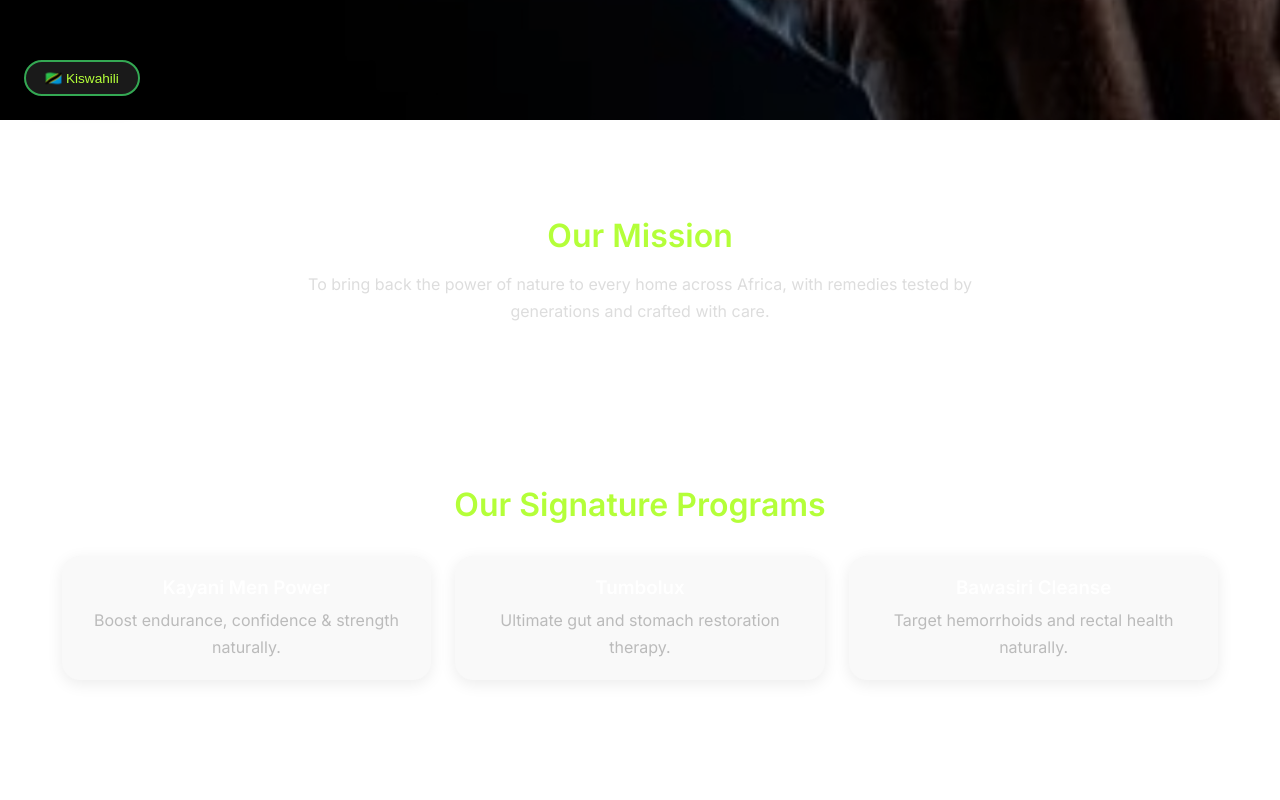
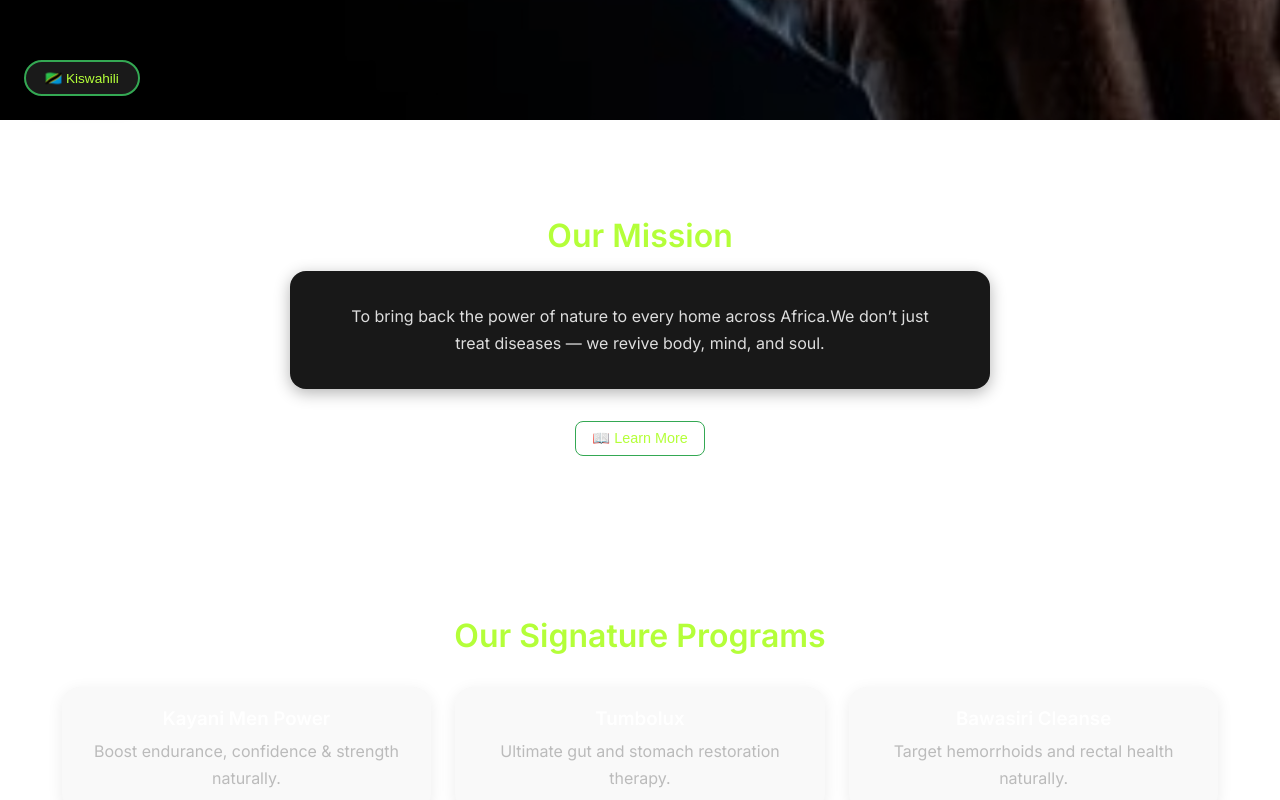
Before and after one commit to kayaniherbsgit/kilo-app, a React (Vite) app in the folder client/: page / in a window 1280 px wide. Shown: the part 680-1480 px from the top of the page. Built offline with nearby package versions, Linux system fonts and the light colour scheme; no server answers.

Commit message:
Dhamira Yetu

```diff
--- a/client/src/pages/Homepage.css
+++ b/client/src/pages/Homepage.css
@@ -160,6 +160,8 @@ html {
   color: #b4ff39;
 }
 
+
+
 .section p,
 .section blockquote {
   max-width: 700px;
@@ -281,3 +283,50 @@ html {
     width: 30%;
   }
 }
+
+.dhamira-text {
+  white-space: pre-wrap;
+  text-align: center;
+  line-height: 1.9;
+  font-size: 1rem;
+  color: #ddd;
+  max-width: 700px;
+  margin: 1.5rem auto 0;
+  font-family: 'Inter', sans-serif;
+  padding: 0 1rem;
+}
+
+.learn-more-btn {
+  margin-top: 1rem;
+  background: none;
+  color: #b4ff39;
+  border: 1px solid #34a853;
+  padding: 0.5rem 1rem;
+  border-radius: 8px;
+  font-size: 0.9rem;
+  cursor: pointer;
+  transition: all 0.3s ease;
+}
+
+.learn-more-btn:hover {
+  background-color: #1a1a1a;
+  color: white;
+}
+
+.mission-card {
+  background: #181818;
+  padding: 2rem;
+  border-radius: 16px;
+  box-shadow: 0 4px 16px rgba(0, 0, 0, 0.3);
+  max-width: 700px;
+  margin: 1rem auto;
+  text-align: center;
+}
+
+.dhamira-text {
+  white-space: pre-line;
+  color: #ddd;
+  line-height: 1.9;
+  font-size: 1rem;
+  margin-bottom: 0.5rem;
+}
--- a/client/src/pages/Homepage.jsx
+++ b/client/src/pages/Homepage.jsx
@@ -2,6 +2,7 @@ import React, { useState, useEffect } from 'react';
 import { motion } from 'framer-motion';
 import './Homepage.css';
 import logo from '../assets/kayani-logo.jpg';
+
 
 const content = {
   en: {
@@ -13,8 +14,12 @@ const content = {
     },
         mission: {
         title: 'Our Mission',
-      text: 'To bring back the power of nature to every home across Africa, with remedies tested by generations and crafted with care.',
+        short: `To bring back the power of nature to every home across Africa.We don’t just treat diseases — we revive body, mind, and soul.`,
+        more: `We’ve built a fortress of hope for all suffering physically or emotionally. We believe healing isn’t just in injections — it's in herbs, food, conversations, and belief. Kayani is more than medicine; it’s a lifestyle.
+
+        Welcome to the world of natural healing, where every challenge has a solution — in your language, through natural ingredients, and from the heart.`,
         },
+
     programs: {
       title: 'Our Signature Programs',
       items: [
@@ -39,16 +44,20 @@ const content = {
   },
 
   sw: {
-    nav: ['Dhamira', 'Programu', 'Ushuhuda', 'Jiunge'],
+    nav: ['Dhamira', 'Tiba', 'Ushuhuda', 'Jiunge'],
     hero: {
       title: 'Tiba Kwa Mimea Asili.',
       subtitle: '🌿 Jitibu Changamoto Zako Za Kiafya Kiasili Ukiwa Na Kayani Herbs',
-      button: 'Peruzi Tiba Zetu',
+      button: 'Angalia Tiba Zetu',
     },
   mission: {
-      title: 'Dhamira Yetu',
-      text: 'Kurudisha nguvu ya tiba za asili katika kila nyumba barani Afrika, kwa kutumia maarifa ya vizazi.',
+  title: '🌿 Dhamira Yetu',
+  short: `Tunarudisha nguvu ya tiba ya asili, moja kwa moja kutoka kwa mizizi ya mababu hadi kizazi cha leo. Hatutibu tu magonjwa – tunafufua mwili, akili, na roho.`,
+  more: `Tumejenga ngome ya matumaini kwa wote wanaoteseka kimwili au kihisia. Tunaamini tiba haiko kwenye sindano tu – ipo kwenye mimea, chakula, mazungumzo, na imani. Kayani ni zaidi ya dawa; ni mtindo wa maisha.
+
+Karibu katika ulimwengu wa tiba mbadala, ambapo kila tatizo lina suluhisho lake – kwa lugha ya asili, kwa viungo vya asili, na kwa moyo wa kweli.`,
 },
+
     programs: {
       title: 'Tiba [Programu] Zetu Maarufu',
       items: [
@@ -85,6 +94,8 @@ const Homepage = () => {
 
   const t = content[lang];
   const [showLangToggle, setShowLangToggle] = useState(true);
+  const [showMore, setShowMore] = useState(false);
+
 
   // Scroll toggle for language button
   useEffect(() => {
@@ -139,10 +150,45 @@ const Homepage = () => {
       </section>
 
              {/* Mission */}
-      <motion.section className="section mission" id="mission" initial={{ opacity: 0, y: 60 }} whileInView={{ opacity: 1, y: 0 }} transition={{ duration: 0.6 }}>
+<motion.section
+  className="section mission"
+  id="mission"
+  initial={{ opacity: 0, y: 60 }}
+  whileInView={{ opacity: 1, y: 0 }}
+  transition={{ duration: 0.6 }}
+>
   <h2>{t.mission.title}</h2>
-        <p>{t.mission.text}</p>
+
+  <div className="mission-card">
+    <p className="dhamira-text">
+      {t.mission.short}
+    </p>
+  </div>
+
+  {!showMore && (
+    <button className="learn-more-btn" onClick={() => setShowMore(true)}>
+      📖 {lang === 'sw' ? 'Soma Zaidi' : 'Learn More'}
+    </button>
+  )}
+
+  {showMore && (
+    <>
+      <motion.div
+        className="mission-card"
+        initial={{ opacity: 0, y: 10 }}
+        animate={{ opacity: 1, y: 0 }}
+        transition={{ duration: 0.5 }}
+      >
+        <p className="dhamira-text">{t.mission.more}</p>
+      </motion.div>
+
+      <button className="learn-more-btn" onClick={() => setShowMore(false)}>
+        🔽 {lang === 'sw' ? 'Funga Maelezo' : 'Collapse'}
+      </button>
+    </>
+  )}
 </motion.section>
+
 
      {/* Programs */}
       <motion.section className="section programs" id="programs" initial={{ opacity: 0, y: 60 }} whileInView={{ opacity: 1, y: 0 }} transition={{ duration: 0.6 }}>
```
Lines whose indentation alone changed are shown as unchanged.
